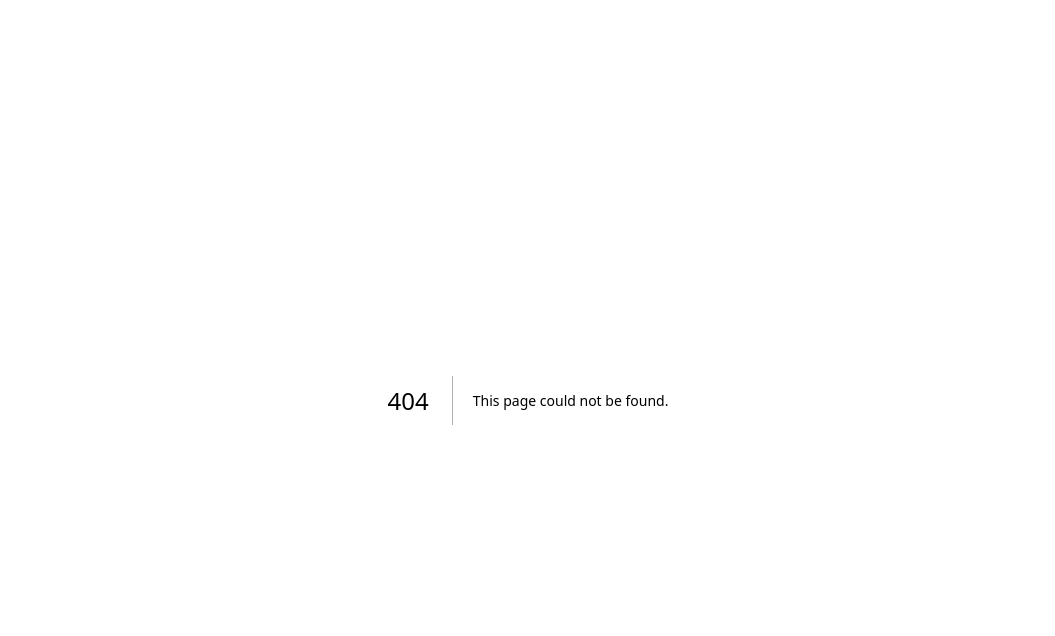
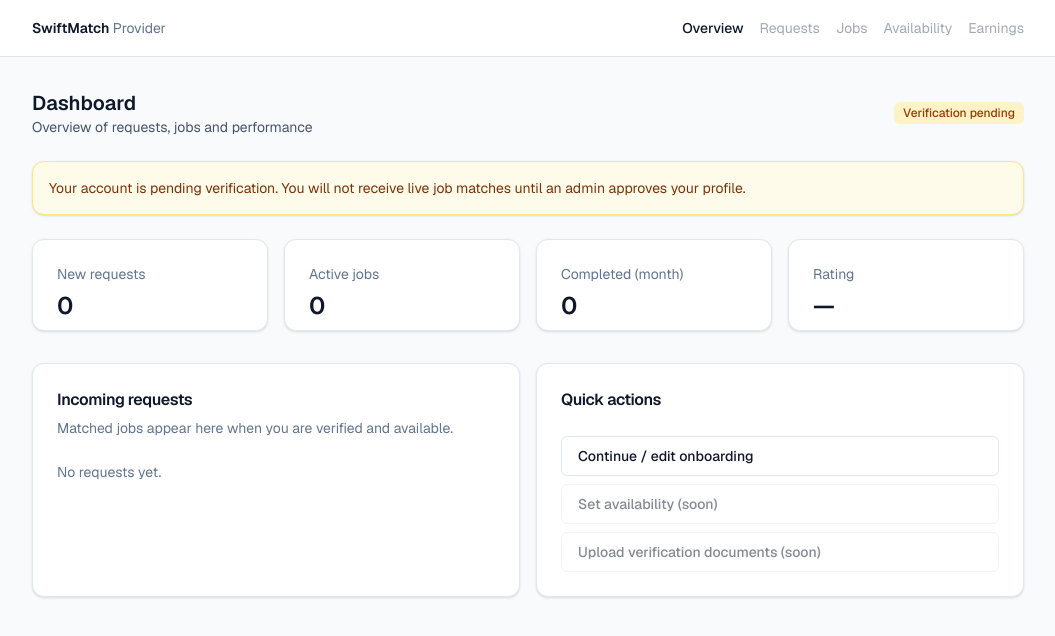
Before and after one commit to Levy254885/swiftmatch-uk, a Next.js app: page /provider/dashboard in a window 1280 px wide. Before the commit this address had no page. Shown: the top 636 px of the page, without its empty margins (112-1167 px from the left). Built offline with nearby package versions, Linux system fonts and the light colour scheme.

Commit message:
Add provider dashboard shell

```diff
--- /dev/null
+++ b/src/app/provider/dashboard/page.tsx
@@ -0,0 +1,123 @@
+import Link from 'next/link';
+import { Button } from '@/components/ui/button';
+import { Badge } from '@/components/ui/badge';
+import {
+  Card,
+  CardContent,
+  CardHeader,
+  CardTitle,
+  CardDescription,
+} from '@/components/ui/card';
+
+export default function ProviderDashboardPage() {
+  const demoStats = {
+    newRequests: 0,
+    activeJobs: 0,
+    completedThisMonth: 0,
+    rating: null as number | null,
+    status: 'pending_verification' as const,
+  };
+
+  return (
+    <div className="min-h-screen bg-slate-50">
+      <header className="border-b border-slate-200 bg-white">
+        <div className="mx-auto flex h-14 max-w-5xl items-center justify-between px-4">
+          <Link href="/" className="text-sm font-semibold text-slate-900">
+            SwiftMatch <span className="font-normal text-slate-500">Provider</span>
+          </Link>
+          <nav className="hidden gap-4 text-sm text-slate-600 sm:flex">
+            <span className="font-medium text-slate-900">Overview</span>
+            <span className="cursor-not-allowed opacity-50">Requests</span>
+            <span className="cursor-not-allowed opacity-50">Jobs</span>
+            <span className="cursor-not-allowed opacity-50">Availability</span>
+            <span className="cursor-not-allowed opacity-50">Earnings</span>
+          </nav>
+        </div>
+      </header>
+
+      <main className="mx-auto max-w-5xl px-4 py-8">
+        <div className="mb-6 flex flex-wrap items-center justify-between gap-3">
+          <div>
+            <h1 className="text-xl font-semibold text-slate-900">Dashboard</h1>
+            <p className="text-sm text-slate-600">
+              Overview of requests, jobs and performance
+            </p>
+          </div>
+          <Badge variant="warning">Verification pending</Badge>
+        </div>
+
+        {demoStats.status === 'pending_verification' && (
+          <Card className="mb-6 border-amber-200 bg-amber-50">
+            <CardContent className="p-4 text-sm text-amber-900">
+              Your account is pending verification. You will not receive live job
+              matches until an admin approves your profile.
+            </CardContent>
+          </Card>
+        )}
+
+        <div className="grid gap-4 sm:grid-cols-2 lg:grid-cols-4">
+          <Card>
+            <CardHeader className="pb-2">
+              <CardDescription>New requests</CardDescription>
+              <CardTitle className="text-2xl">{demoStats.newRequests}</CardTitle>
+            </CardHeader>
+          </Card>
+          <Card>
+            <CardHeader className="pb-2">
+              <CardDescription>Active jobs</CardDescription>
+              <CardTitle className="text-2xl">{demoStats.activeJobs}</CardTitle>
+            </CardHeader>
+          </Card>
+          <Card>
+            <CardHeader className="pb-2">
+              <CardDescription>Completed (month)</CardDescription>
+              <CardTitle className="text-2xl">
+                {demoStats.completedThisMonth}
+              </CardTitle>
+            </CardHeader>
+          </Card>
+          <Card>
+            <CardHeader className="pb-2">
+              <CardDescription>Rating</CardDescription>
+              <CardTitle className="text-2xl">
+                {demoStats.rating != null ? demoStats.rating.toFixed(1) : '—'}
+              </CardTitle>
+            </CardHeader>
+          </Card>
+        </div>
+
+        <div className="mt-8 grid gap-4 md:grid-cols-2">
+          <Card>
+            <CardHeader>
+              <CardTitle className="text-base">Incoming requests</CardTitle>
+              <CardDescription>
+                Matched jobs appear here when you are verified and available.
+              </CardDescription>
+            </CardHeader>
+            <CardContent>
+              <p className="text-sm text-slate-500">No requests yet.</p>
+            </CardContent>
+          </Card>
+          <Card>
+            <CardHeader>
+              <CardTitle className="text-base">Quick actions</CardTitle>
+            </CardHeader>
+            <CardContent className="flex flex-col gap-2">
+              <Link href="/provider/onboarding">
+                <Button variant="outline" className="w-full justify-start">
+                  Continue / edit onboarding
+                </Button>
+              </Link>
+              <Button variant="outline" className="w-full justify-start" disabled>
+                Set availability (soon)
+              </Button>
+              <Button variant="outline" className="w-full justify-start" disabled>
+                Upload verification documents (soon)
+              </Button>
+            </CardContent>
+          </Card>
+        </div>
+      </main>
+    </div>
+  );
+}
```
